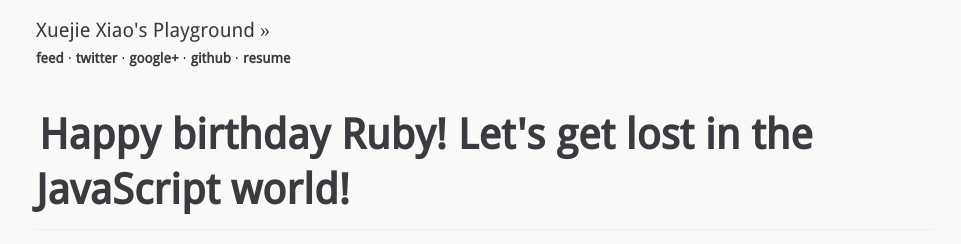
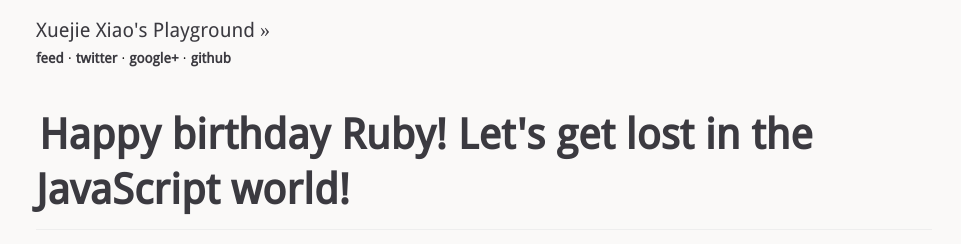
Before and after one commit to xxuejie/xxuejie.github.com, a Jekyll site: the page built from index.html, in a window 1280 px wide. Shown: the top 244 px of the page, without its empty margins (156-1117 px from the left). Built offline with Jekyll 4.4.1, drawn with Linux system fonts in a browser that asks for light colours; Markdown is read by kramdown in place of the engine named in the settings.

Commit message:
Remove resume

```diff
--- a/_includes/header.html
+++ b/_includes/header.html
@@ -4,7 +4,6 @@
     <a href="http://feeds.feedburner.com/qiezi">feed</a> &middot;
     <a href="http://twitter.com/defmacro">twitter</a> &middot;
     <a href="https://plus.google.com/104023845771520636265/about">google+</a> &middot;
-    <a href="http://github.com/xxuejie">github</a> &middot;
-    <a href="/ResumeXuejieXiao.pdf">resume</a>
+    <a href="http://github.com/xxuejie">github</a>
   </div>
 </div>
```
Also changed, not shown: 1 other file.
